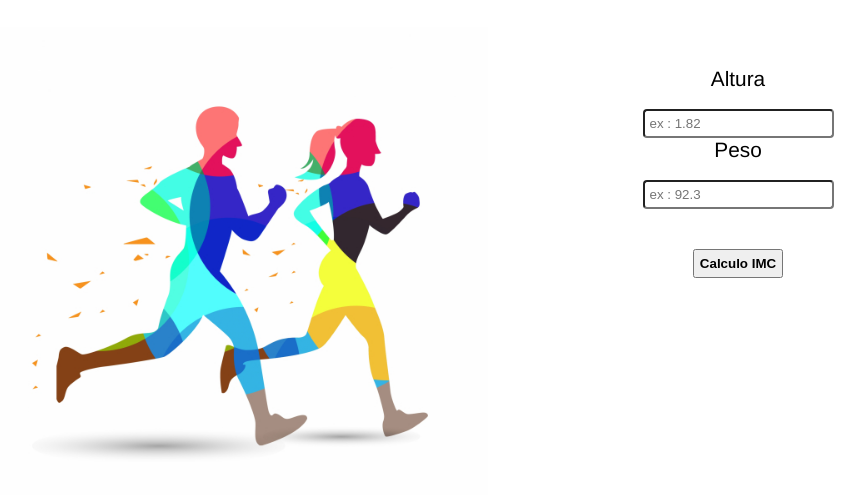
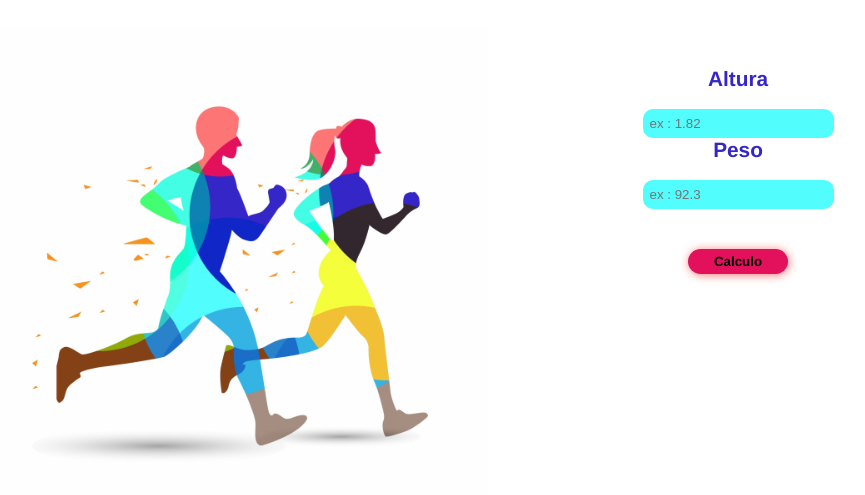
Before and after one commit to Mozart96P/IMCproject, a plain HTML site: page index.html in a window 1280 px wide. Shown: the part 71-566 px from the top of the page, without its empty margins (152-1017 px from the left). Drawn offline with Linux system fonts and the light colour scheme.

Commit message:
ajustando alguns detalhes

```diff
--- a/index.html
+++ b/index.html
@@ -15,7 +15,6 @@
 <body>
                <script src="script.js"></script>
                <h1>Indice de massa corporal</h1>
-
                <section id="container">
                                <img src="Imagens/exercícios.jpg" alt="pessoas-exercitando-se">
                                <div class="camposinput">
@@ -28,16 +27,12 @@
                                                                 <input id="dadopeso" type="number" placeholder = "ex : 92.3">
                                 </div>
 
-                                <input id="buttoncalculo" type="button" name="calculoIMC" value="Calculo IMC" onclick="calcular()">
+                                <input id="buttoncalculo" type="button" name="calculoIMC" value="Calculo" onclick="calcular()">
 
                                 <p id="resultcalc"></p>
-
-                                </div>
+                                <p id="resultconceito"></p>
                                </div>
                <section>
 
-
-
-
 </body>
 </html>
--- a/style.css
+++ b/style.css
@@ -2,6 +2,8 @@
                 margin: 0;
                 padding: 0;
 }
+
+
 
 #container{
                 max-width: 1000px;
@@ -20,8 +22,8 @@ img{
                 width: 350px;
                 padding-top:40px ;
 
+}
 
-}
 h1{
                 text-align: center;
                 font-family: bebas neue;
@@ -36,14 +38,19 @@ h1{
                 display: flex;
                 flex-direction: column;
                 align-items: center;
+
 }
 #spacealtura > label{
                 font-size:1.3rem ;
                 font-family: helvetica, sans-serif;
+                font-weight: bold;
+                color: #3526c7;
 }
 #spacealtura > input{
-                padding: 5px;
-                border-radius: 4px;
+                padding: 7px;
+                border-style: none;
+                border-radius: 10px;
+                background-color: #51fdfd;
 }
 #spacepeso{    margin: auto;
                width: 250px;
@@ -54,17 +61,27 @@ h1{
 #spacepeso > label{
                 font-size:1.3rem ;
                 font-family: helvetica, sans-serif;
+                font-weight: bold;
+                color: #3526c7;
 }
 #spacepeso > input{
-                padding: 5px;
-                border-radius: 4px;
+                padding: 7px;
+                border-style: none;
+                border-radius: 10px;
+                background-color: #51fdfd;
 }
 #buttoncalculo{
+                width: 100px;
                 padding: 5px;
+                font-family: Helvetica, sans-serif;
                 font-weight: bold;
                 display: block;
                 margin: auto;
                 margin-top: 40px;
+                border-radius: 20px;
+                border-style: none;
+                background-color: #e3115c;
+                box-shadow: 1px 1px 10px #fd7575;
 }
 
 #resultcalc{
@@ -78,3 +95,11 @@ h1{
                 font-family: ubuntu;
                 margin-top: 7px;
 }
+
+.txtrodape{
+                font-family: Helvetica, sans-serif;
+                font-weight: 600;
+                background-color: #3526c7;
+
+
+}
```
